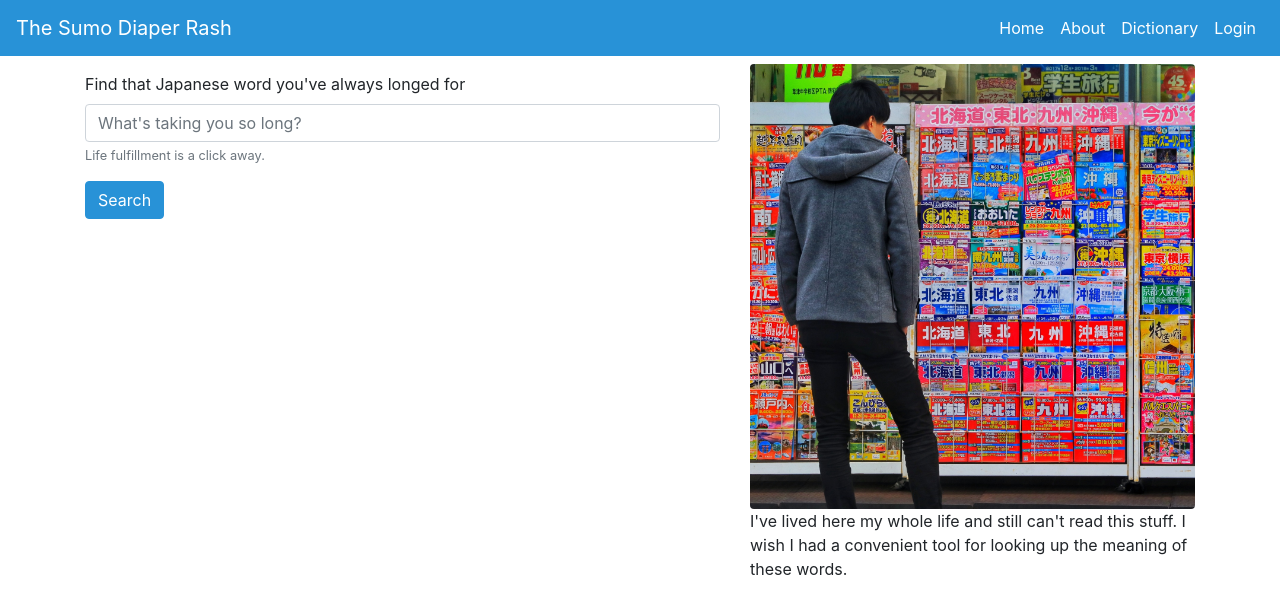
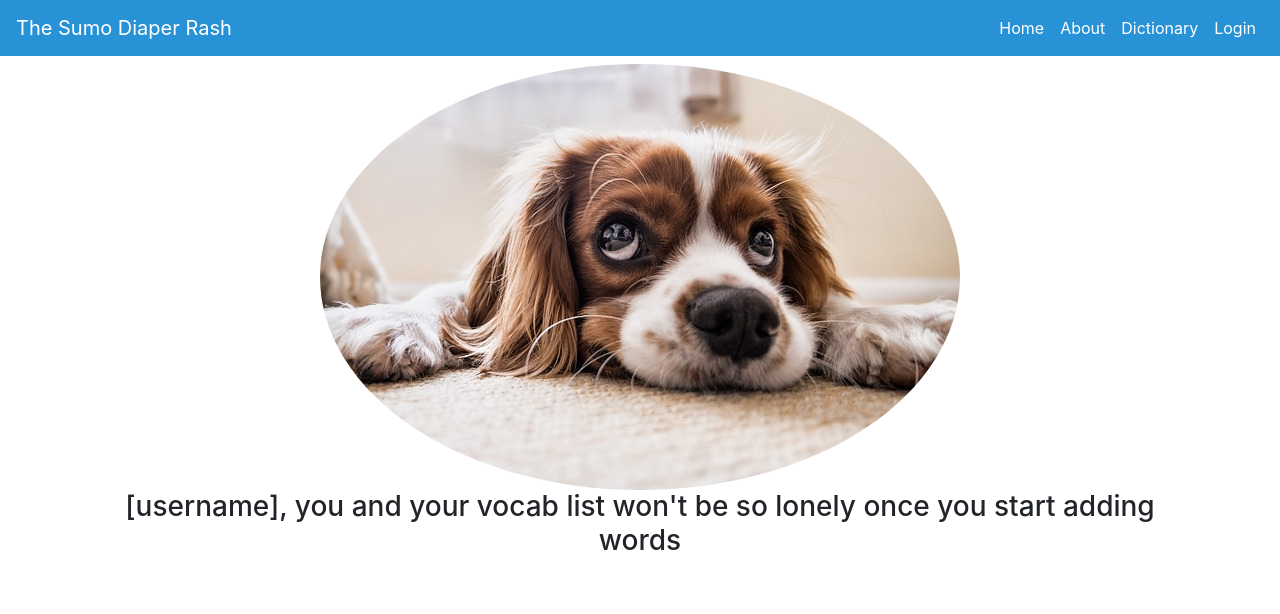
Before and after one commit to onionpeel/vocab-app, a React (Create React App) app in the folder client/: page / in a window 1280 px wide. Shown: the top 614 px of the page. Built offline with nearby package versions, Linux system fonts and the light colour scheme.

Commit message:
Adds VocabList.js, VocabListTerms.js, VocabListTerm.js, VocabListEmpty.js

```diff
--- a/client/src/App.js
+++ b/client/src/App.js
@@ -3,11 +3,12 @@ import 'bootstrap/dist/css/bootstrap.min.css';
 import Home from './components/Home';
 import About from './components/About';
 import Dictionary from './components/Dictionary';
+import VocabList from './components/VocabList';
 
 function App() {
   return (
     <div>
-      <Dictionary />
+      <VocabList />
     </div>
   );
 }
--- a/client/src/components/Dictionary.js
+++ b/client/src/components/Dictionary.js
@@ -47,7 +47,7 @@ const Dictionary = () => {
                     key={uuid()}
                     resultWord={term.japanese[0].word}
                     resultReading={term.japanese[0].reading}
-                    english={term.senses}
+                    meaning={term.senses}
                     />
                 ))}
               </ListGroup>
--- a/client/src/components/Term.js
+++ b/client/src/components/Term.js
@@ -1,8 +1,8 @@
 import React from 'react';
-import {Card, Container, Row, Col, ListGroup} from 'react-bootstrap';
+import {Card, Row, Col} from 'react-bootstrap';
 import uuid from 'uuid/v4';
 
-const Term = ({resultWord, resultReading, english}) => (
+const Term = ({resultWord, resultReading, meaning}) => (
     <Card style={{marginBottom: 10, padding: 10, boxShadow: "1px 2px 5px grey",
                   backgroundColor: 'rgb(245, 250, 250)'}}>
       <Row>
@@ -13,7 +13,7 @@ const Term = ({resultWord, resultReading, english}) => (
           <p style={{fontSize:"125%"}}>{resultReading}</p>
           <Row>
             <ol>
-              {english.map(def => (
+              {meaning.map(def => (
                 <li key={uuid()}>
                   <p style={{fontFamily: 'Helvetica', fontSize:"125%"}}>{def.english_definitions.join('; ')}</p>
                 </li>
--- /dev/null
+++ b/client/src/components/VocabList.js
@@ -0,0 +1,25 @@
+import React from 'react';
+import Header from './Header';
+import VocabListTerms from './VocabListTerms';
+import VocabListEmpty from './VocabListEmpty';
+import {Container, Row, Col, Card} from 'react-bootstrap';
+
+// const tempArray = [
+//   {kanji: '本', kana: 'ほん', english: 'book'},
+//   {kanji: '家', kana: 'いえ', english: 'house'},
+//   {kanji: '犬', kana: 'いぬ', english: 'dog'}
+// ];
+const tempArray = null;
+
+const VocabList = () => {
+  return (
+    <div>
+      <Header />
+      <Container>
+        {tempArray ? <VocabListTerms vocabulary={tempArray}/> : <VocabListEmpty />}
+      </Container>
+    </div>
+  );
+};
+
+export default VocabList;
--- /dev/null
+++ b/client/src/components/VocabListEmpty.js
@@ -0,0 +1,17 @@
+import React from 'react';
+import {Image, Row, Col} from 'react-bootstrap';
+
+const VocabListEmpty = () => {
+  return (
+    <div>
+      <Row>
+        <Col xs={12} className="pic-item">
+          <Image src="assets/dog.jpg" className="mx-auto d-block" roundedCircle fluid />
+          <h3 style={{textAlign: 'center'}}>[username], you and your vocab list won't be so lonely once you start adding words</h3>
+        </Col>
+      </Row>
+    </div>
+  );
+};
+
+export default VocabListEmpty;
--- /dev/null
+++ b/client/src/components/VocabListTerm.js
@@ -0,0 +1,24 @@
+import React from 'react';
+import {Card, Row, Col, Button} from 'react-bootstrap';
+
+const VocabListTerm = ({kanji, kana, english}) => (
+    <Card style={{marginBottom: 10, padding: 10, boxShadow: "1px 2px 5px grey",
+                  backgroundColor: 'rgb(245, 250, 250)'}}>
+      <Row>
+        <Col xs={12} md={2}>
+          <h2>{kanji}</h2>
+        </Col>
+        <Col xs={12} md={7} style={{paddingTop:8}}>
+          <p style={{fontSize:"125%"}}>{kana}</p>
+          {english}
+        </Col>
+        <Col xs={12} md={2} style={{marginTop: 'auto', marginBottom: 'auto'}}>
+          <Button>
+            Delete
+          </Button>
+        </Col>
+      </Row>
+    </Card>
+);
+
+export default VocabListTerm;
--- /dev/null
+++ b/client/src/components/VocabListTerms.js
@@ -0,0 +1,30 @@
+import React from 'react';
+import {ListGroup, Row, Col} from 'react-bootstrap';
+import VocabListTerm from './VocabListTerm';
+import uuid from 'uuid/v4';
+
+const VocabListTerms = ({vocabulary}) => {
+  return (
+    <div>
+      <Row>
+        <Col xs={12} style={{textAlign: 'center'}} className="mx-auto">
+            <h1>Hey, [username], that's a fine list you have!</h1>
+        </Col>
+      </Row>
+      <Col xs={12} md={6} className="mx-auto">
+        <ListGroup variant="flush">
+          {vocabulary.map(term => (
+            <VocabListTerm
+              key={uuid()}
+              kanji={term.kanji}
+              kana={term.kana}
+              english={term.english}
+            />
+          ))}
+        </ListGroup>
+      </Col>
+    </div>
+  );
+};
+
+export default VocabListTerms;
```
Also changed, not shown: client/public/assets/dog.jpg (added).
